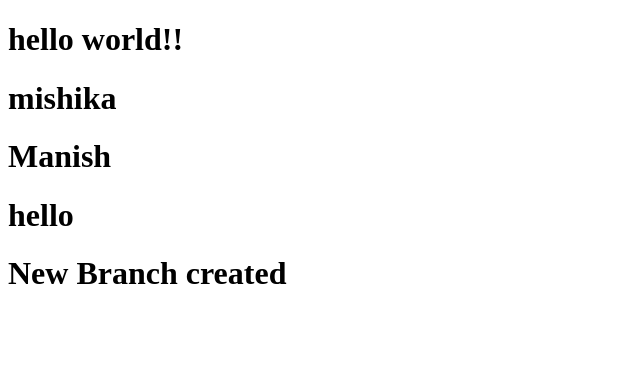
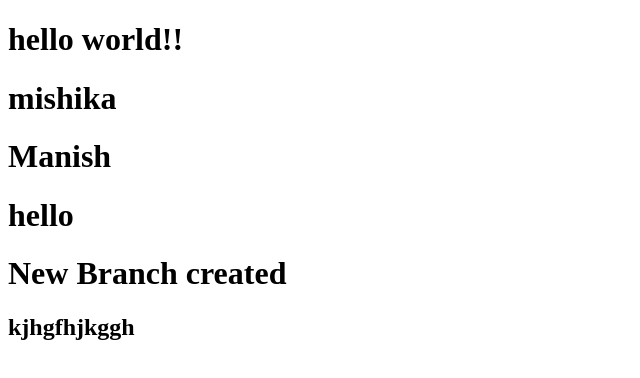
Before and after one commit to mishikabatra5/git-tutorial, a plain HTML site: page index.html in a window 1280 px wide. Shown: the whole page, without its empty margins (0-640 px from the left). Drawn offline with Linux system fonts and the light colour scheme.

Commit message:
test Update index.html

```diff
--- a/index.html
+++ b/index.html
@@ -11,5 +11,6 @@
     <h1>Manish</h1>
     <h1>hello</h1>
     <h1>New Branch created</h1>
+    <h2>kjhgfhjkggh</h2>
 </body>
 </html>
```
